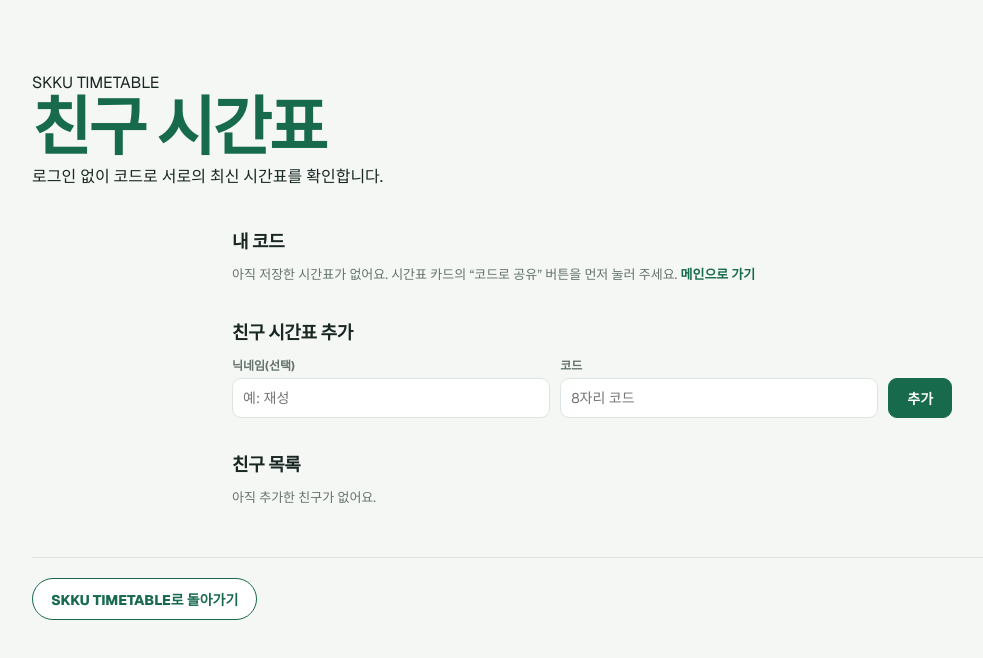
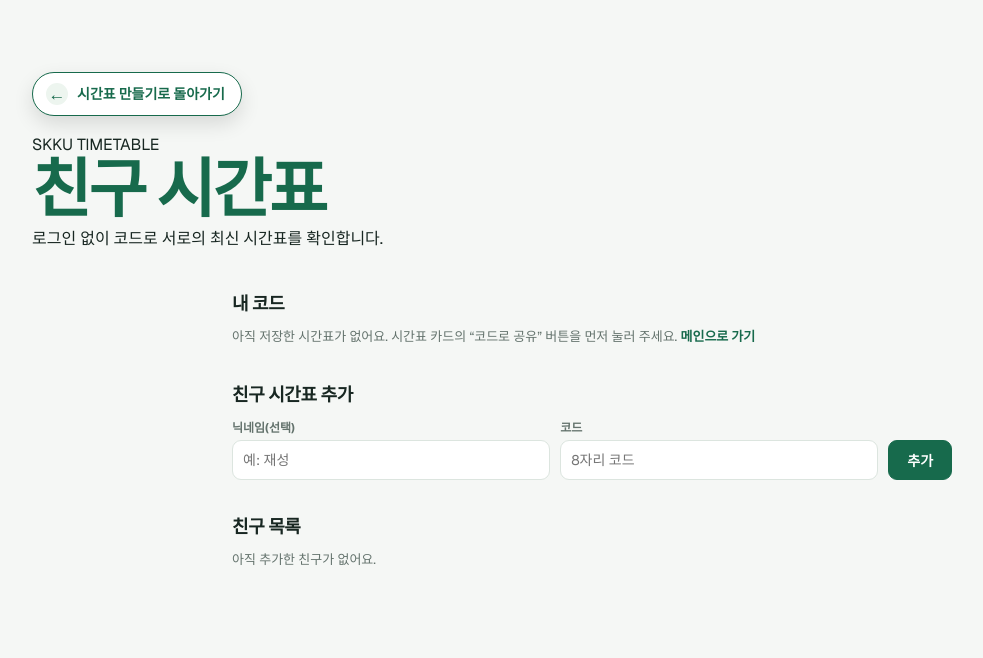
Before and after one commit to jaeseonghong-a11y/timetable_with_upstage, a Next.js app in the folder web/: page /friends in a window 1280 px wide. Shown: the top 658 px of the page, without its empty margins (48-1031 px from the left). Built offline with nearby package versions, Linux system fonts and the light colour scheme.

Commit message:
feat: 친구 리믹스 범위와 탐색 경험 개선

```diff
--- a/web/src/app/friends/page.module.css
+++ b/web/src/app/friends/page.module.css
@@ -198,9 +198,8 @@
   cursor: pointer;
 }
 
-/* 예전엔 그냥 텍스트 링크였는데 눈에 잘 안 띈다는 지적을 받아, 메인 페이지 상단의
-   "친구 시간표 보기" 버튼(page.module.css의 .friendsButton)과 같은 톤의 버튼으로 통일했다. */
-.backButton {
+/* 리믹스는 이전 화면으로 돌아가기와 다른, 친구 시간표에서 실행하는 별도 행동이다. */
+.remixButton {
   display: inline-block;
   padding: 10px 18px;
   border: 1px solid var(--accent-strong);
@@ -211,6 +210,6 @@
   font-weight: 800;
 }
 
-.backButton:hover {
+.remixButton:hover {
   background: var(--surface-note);
 }
--- a/web/src/app/friends/page.tsx
+++ b/web/src/app/friends/page.tsx
@@ -4,6 +4,7 @@ import Link from "next/link";
 import { useEffect, useMemo, useState } from "react";
 
 import { MergedTimetableView } from "@/components/MergedTimetableView";
+import { PageReturnLink } from "@/components/PageReturnLink";
 import { TimetableCard } from "@/components/TimetableCard";
 import timetableStyles from "@/components/TimetablePlanner.module.css";
 import {
@@ -234,6 +235,7 @@ export default function FriendsPage() {
 
   return (
     <main className={pageStyles.page}>
+      <PageReturnLink href="/" label="시간표 만들기로 돌아가기" />
       <section className={pageStyles.hero}>
         <p className={pageStyles.eyebrow}>SKKU TIMETABLE</p>
         <h1>친구 시간표</h1>
@@ -302,7 +304,7 @@ export default function FriendsPage() {
         <section className={styles.myCodeSection}>
           <h2>친구 시간표 리믹스</h2>
           <p className={styles.emptyHint}>내 시간표와 친구 시간표를 섞어 재미있는 조합을 만들어 보세요.</p>
-          <Link className={styles.backButton} href="/friends/remix">
+          <Link className={styles.remixButton} href="/friends/remix">
             리믹스 화면으로 가기
           </Link>
         </section>
@@ -392,11 +394,6 @@ export default function FriendsPage() {
         </section>
       ) : null}
 
-      <footer className={pageStyles.footer}>
-        <Link className={styles.backButton} href="/">
-          SKKU TIMETABLE로 돌아가기
-        </Link>
-      </footer>
     </main>
   );
 }
--- a/web/src/components/FriendTimetableRemix.module.css
+++ b/web/src/components/FriendTimetableRemix.module.css
@@ -1,17 +1,17 @@
 .page {
-  --remix-shared-border: #00866c;
-  --remix-shared-surface: #d9f3ea;
-  --remix-shared-text: #075846;
-  --remix-friend-border: #536fcb;
-  --remix-friend-surface: #e3e9ff;
-  --remix-friend-text: #29468f;
-  --remix-mine-border: #c0792e;
-  --remix-mine-surface: #fff0dc;
-  --remix-mine-text: #774512;
+  --remix-shared-border: #27b783;
+  --remix-shared-surface: #d8f4e8;
+  --remix-shared-text: #07553d;
+  --remix-friend-border: #4f9e87;
+  --remix-friend-surface: #dcefe7;
+  --remix-friend-text: #174f40;
+  --remix-mine-border: #91a94f;
+  --remix-mine-surface: #eef3d7;
+  --remix-mine-text: #4f621e;
   min-height: 100vh;
   padding: 36px 20px 64px;
-  background: #111525;
-  color: #f5f7ff;
+  background: #06100b;
+  color: #edf8f1;
 }
 
 .hero,
@@ -29,7 +29,7 @@
 .panelHeading p,
 .resultHeading p {
   margin: 0 0 7px;
-  color: #7ce5d2;
+  color: #77d6a5;
   font-size: 12px;
   font-weight: 900;
   letter-spacing: 0.09em;
@@ -39,7 +39,7 @@
 .panelHeading h2,
 .resultHeading h2 {
   margin: 0;
-  color: #fff;
+  color: #eff9f2;
   letter-spacing: -0.04em;
 }
 
@@ -50,17 +50,17 @@
 .hero span {
   display: block;
   margin-top: 11px;
-  color: #bcc6df;
+  color: #a7c9b7;
   font-size: 15px;
 }
 
 .panel,
 .results {
   padding: 24px;
-  border: 1px solid rgb(162 178 223 / 24%);
+  border: 1px solid #274736;
   border-radius: 20px;
-  background: rgb(24 30 52 / 88%);
-  box-shadow: 0 20px 55px rgb(0 0 0 / 24%);
+  background: #0b1912;
+  box-shadow: 0 20px 55px rgb(0 0 0 / 42%);
 }
 
 .panelHeading {
@@ -79,9 +79,9 @@
 .panelHeading a {
   flex: none;
   padding: 8px 11px;
-  border: 1px solid rgb(124 229 210 / 46%);
+  border: 1px solid #3b8964;
   border-radius: 999px;
-  color: #7ce5d2;
+  color: #8adab1;
   font-size: 13px;
   font-weight: 800;
 }
@@ -90,7 +90,7 @@
   display: grid;
   gap: 7px;
   max-width: 430px;
-  color: #cad3ed;
+  color: #c0d8ca;
   font-size: 13px;
   font-weight: 800;
 }
@@ -98,10 +98,10 @@
 .friendSelect select {
   min-height: 46px;
   padding: 8px 12px;
-  border: 1px solid rgb(162 178 223 / 38%);
+  border: 1px solid #365a47;
   border-radius: 10px;
-  background: #0e1325;
-  color: #fff;
+  background: #07110c;
+  color: #eff9f2;
   font: inherit;
 }
 
@@ -117,7 +117,7 @@
 .optionGroup legend {
   width: 100%;
   margin-bottom: 7px;
-  color: #aeb9d7;
+  color: #b2cbbb;
   font-size: 13px;
   font-weight: 800;
 }
@@ -128,17 +128,17 @@
   gap: 7px;
   min-height: 38px;
   padding: 7px 11px;
-  border: 1px solid rgb(162 178 223 / 34%);
+  border: 1px solid #345743;
   border-radius: 999px;
-  background: rgb(10 14 30 / 70%);
-  color: #f1f4ff;
+  background: #07110c;
+  color: #e6f4eb;
   font-size: 14px;
   font-weight: 700;
   cursor: pointer;
 }
 
 .optionGroup input {
-  accent-color: #ff5fa6;
+  accent-color: #64c796;
 }
 
 .disabledGroup {
@@ -149,7 +149,7 @@
 .ruleHint,
 .status {
   margin: -7px 0 16px;
-  color: #aeb9d7;
+  color: #9ebbaa;
   font-size: 13px;
   line-height: 1.55;
 }
@@ -163,8 +163,8 @@
   padding: 10px 17px;
   border: 0;
   border-radius: 11px;
-  background: #d64785;
-  color: #fff;
+  background: #1d7652;
+  color: #f2fbf5;
   font: inherit;
   font-size: 15px;
   font-weight: 900;
@@ -179,7 +179,7 @@
 .error {
   max-width: 920px;
   margin: 0 auto 20px;
-  color: #ffadb5;
+  color: #f3a5a5;
   font-size: 13px;
   line-height: 1.55;
 }
@@ -197,7 +197,7 @@
   flex-wrap: wrap;
   gap: 7px 14px;
   margin: 15px 0 0;
-  color: #d8e0f3;
+  color: #d1e4d8;
   font-size: 12px;
   font-weight: 700;
 }
@@ -248,19 +248,19 @@
 .scoreLine > span {
   padding: 4px 7px;
   border-radius: 6px;
-  background: #7ce5d2;
-  color: #10213a;
+  background: #61c99a;
+  color: #062016;
   font-size: 12px;
   font-weight: 900;
 }
 
 .scoreLine strong {
-  color: #fff;
+  color: #eff9f2;
   font-size: 14px;
 }
 
 .scoreLine small {
-  color: #aeb9d7;
+  color: #a9c8b7;
   font-size: 12px;
 }
 
--- /dev/null
+++ b/web/src/components/PageReturnLink.module.css
@@ -0,0 +1,84 @@
+.navigation {
+  position: sticky;
+  top: 12px;
+  z-index: 20;
+  width: 100%;
+  margin: 0 auto 18px;
+}
+
+.wide {
+  max-width: 1120px;
+}
+
+.compact {
+  max-width: 920px;
+}
+
+.link {
+  display: inline-flex;
+  align-items: center;
+  gap: 9px;
+  min-height: 44px;
+  padding: 10px 16px 10px 13px;
+  border: 1px solid;
+  border-radius: 999px;
+  box-shadow: 0 8px 20px rgb(0 0 0 / 12%);
+  font-size: 14px;
+  font-weight: 800;
+  line-height: 1.2;
+  transition: transform 120ms ease, box-shadow 120ms ease;
+}
+
+.arrow {
+  display: grid;
+  width: 22px;
+  height: 22px;
+  place-items: center;
+  border-radius: 50%;
+  font-size: 17px;
+  line-height: 1;
+}
+
+.light {
+  border-color: var(--accent-strong);
+  background: var(--surface-card);
+  color: var(--accent-strong);
+}
+
+.light .arrow {
+  background: var(--surface-note);
+}
+
+.dark {
+  border-color: #3f8564;
+  background: #0b1912;
+  color: #b7ebcd;
+  box-shadow: 0 8px 20px rgb(0 0 0 / 36%);
+}
+
+.dark .arrow {
+  background: #1d5d40;
+  color: #effcf4;
+}
+
+.link:hover {
+  transform: translateY(-1px);
+  box-shadow: 0 10px 24px rgb(0 0 0 / 18%);
+}
+
+.link:focus-visible {
+  outline: 3px solid var(--accent-strong);
+  outline-offset: 3px;
+}
+
+@media (max-width: 640px) {
+  .navigation {
+    top: 8px;
+    margin-bottom: 14px;
+  }
+
+  .link {
+    min-height: 42px;
+    font-size: 13px;
+  }
+}
--- /dev/null
+++ b/web/src/components/PageReturnLink.tsx
@@ -0,0 +1,27 @@
+import Link from "next/link";
+
+import styles from "./PageReturnLink.module.css";
+
+export function PageReturnLink({
+  href,
+  label,
+  tone = "light",
+  width = "wide",
+}: {
+  href: string;
+  label: string;
+  tone?: "light" | "dark";
+  width?: "wide" | "compact";
+}) {
+  return (
+    <nav
+      aria-label="이전 화면으로 이동"
+      className={`${styles.navigation} ${width === "compact" ? styles.compact : styles.wide}`}
+    >
+      <Link className={`${styles.link} ${tone === "dark" ? styles.dark : styles.light}`} href={href}>
+        <span aria-hidden="true" className={styles.arrow}>←</span>
+        {label}
+      </Link>
+    </nav>
+  );
+}
--- a/web/src/components/TimetableCard.tsx
+++ b/web/src/components/TimetableCard.tsx
@@ -62,6 +62,7 @@ export function TimetableCard({
   heading,
   index,
   timetable,
+  tone = "default",
 }: {
   courseColorsById?: ReadonlyMap<string, TimetableCourseColor>;
   extras: readonly TimetableExtra[];
@@ -69,6 +70,7 @@ export function TimetableCard({
   heading?: string;
   index: number;
   timetable: Timetable;
+  tone?: "default" | "remix";
 }) {
   const scheduledCourses = timetable.courses.flatMap((course, courseIndex) =>
     mergeMeetingsForDisplay(parseSchedule(course.schedule)).map((meeting) => ({
@@ -229,7 +231,7 @@ export function TimetableCard({
   }
 
   return (
-    <li className={styles.timetableCard}>
+    <li className={styles.timetableCard} data-tone={tone === "remix" ? "remix" : undefined}>
       <details open={index === 0}>
         <summary>
           <span>
--- a/web/src/components/TimetablePlanner.module.css
+++ b/web/src/components/TimetablePlanner.module.css
@@ -1283,6 +1283,30 @@
   border: 1px solid var(--border-subtle);
   border-radius: 14px;
   overflow: hidden;
+}
+
+/* The remix screen intentionally has its own low-light atmosphere. Scope these token overrides
+   to that card so the regular planner, shared links, and friend comparison keep the light theme. */
+.timetableCard[data-tone="remix"] {
+  --surface-page: #08130e;
+  --surface-card: #0b1811;
+  --surface-note: #10251a;
+  --text-primary: #eff9f2;
+  --text-secondary: #a4c4b2;
+  --text-muted: #789b88;
+  --accent-strong: #62c996;
+  --border-subtle: #294b3a;
+}
+
+.timetableCard[data-tone="remix"] .timetableReviewHint {
+  border-color: #2f654a;
+  background: #10291d;
+  color: #bce9cf;
+}
+
+.timetableCard[data-tone="remix"] .timetableReviewHint strong {
+  background: #1e5a3d;
+  color: #e1f8e9;
 }
 
 .timetableCard summary {
--- a/web/src/lib/friend-remix-plan.ts
+++ b/web/src/lib/friend-remix-plan.ts
@@ -1,4 +1,5 @@
 import type { ChoiceBag, SelectionPlan, SubjectOption } from "./selection-plan";
+import { getFriendRemixCourseKey } from "./friend-remix-course-origin";
 import type { CourseCandidate, Timetable } from "./timetable";
 
 /**
@@ -25,7 +26,7 @@ export function createFriendRemixSelectionPlan(
 function toSubjects(courses: readonly CourseCandidate[]): SubjectOption[] {
   const groups = new Map<string, CourseCandidate[]>();
   for (const course of courses) {
-    const id = course.courseNumber?.trim().toUpperCase() || course.id;
+    const id = getFriendRemixCourseKey(course);
     const group = groups.get(id) ?? [];
     if (!group.some((candidate) => candidate.id === course.id)) group.push(course);
     groups.set(id, group);
```
Also changed, not shown: web/src/components/FriendTimetableRemix.tsx (+11 -6 lines), web/src/lib/friend-remix-course-origin.ts (+10 -6 lines), web/src/lib/friend-remix-scoring.ts (+9 -3 lines), 2 other files (tests, documents, lock files or other folders).
